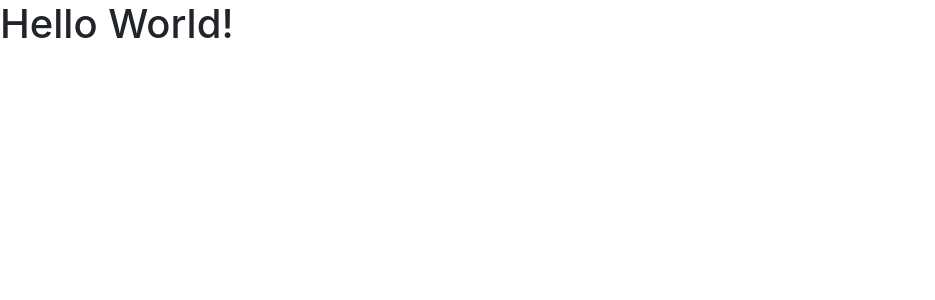
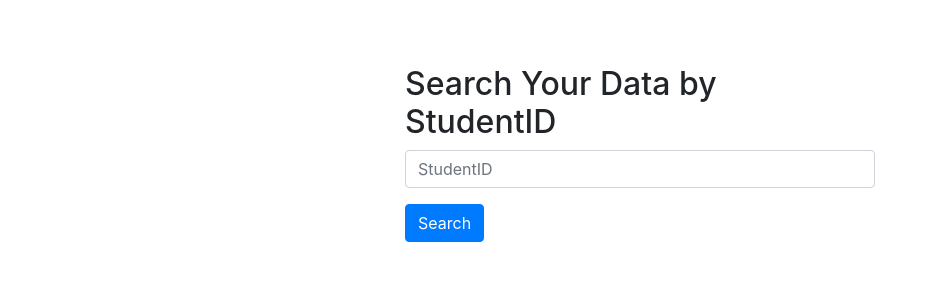
Before and after one commit to TJTHANAPAT/elective-course-registration, a React (Create React App) app: page /search in a window 1280 px wide. Shown: the top 300 px of the page, without its empty margins (0-935 px from the left). Built offline with nearby package versions, Linux system fonts and the light colour scheme; no server answers.

Commit message:
Init GetStudentData

```diff
--- a/src/App.js
+++ b/src/App.js
@@ -7,11 +7,15 @@ import {
 import CreateCourse from './CreateCourse'
 import Dashboard from './CourseDashboard';
 import Enroll from './Enroll';
+import GetStudentData from './GetStudentData';
 
 function App() {
   return (
     <Router>
       <Switch>
+        <Route path='/search/'>
+          <GetStudentData/>
+        </Route>
         <Route path='/course/enroll'>
           <Enroll/>
         </Route>
--- a/src/CourseDashboard.js
+++ b/src/CourseDashboard.js
@@ -58,7 +58,7 @@ class Dashboard extends React.Component {
                     <td>{course.courseCapacity}</td>
                     <td>{course.courseEnrolled}</td>
                     <td>{courseStatus}</td>
-                    <td style={{textAlign:'center'}}><a href={btnLink} className={btnStyle} role="button" aria-disabled={btnDisabled}>{btnText}</a></td>
+                    <td style={{textAlign:'center'}}><a href={btnLink} style={{width:'70px'}} className={btnStyle} role="button" aria-disabled={btnDisabled}>{btnText}</a></td>
                 </tr>
             )
         })
--- a/src/Enroll.js
+++ b/src/Enroll.js
@@ -63,7 +63,7 @@ class Enroll extends React.Component {
                 if (courseEnrolled < courseCapacity) {
                     courseRef.doc(courseID).get()
                         .then(course => {
-                            if (courseCapacity == course.data().courseCapacity) {
+                            if (courseCapacity === course.data().courseCapacity) {
                                 const {
                                     studentID,
                                     firstName,
@@ -80,7 +80,7 @@ class Enroll extends React.Component {
                                     studentGrade: studentGrade,
                                     studentClass: studentClass,
                                     studentRoll: studentRoll,
-                                    selectedCourse: courseID
+                                    enrolledCourse: courseID
                                 }
                                 studentRef.doc(studentID).set(studentData)
                                     .then(() => {
--- /dev/null
+++ b/src/GetStudentData.js
@@ -0,0 +1,137 @@
+import React from 'react';
+import firebase from 'firebase';
+import setupConfig from './setupConfig';
+const { courseYear } = setupConfig
+
+class GetStudentData extends React.Component {
+    state = {
+        searchStudentID:'',
+
+        studentID:'',
+        firstName:'',
+        lastName:'',
+        studentGrade:'',
+        studentClass:'',
+        studentRoll:'',
+
+        enrolledCourse:'',
+        courseName:'',
+
+        isGetDataComplete:false,
+        alertMessage:''
+    }
+    componentDidMount = () => {
+
+    }
+    updateInputByID = (event) => {
+        this.setState({
+            [event.target.id]:event.target.value
+        })
+    }
+
+    searchStudentByID = (event) => {
+        event.preventDefault();
+        const {searchStudentID, studentID} = this.state;
+        const db = firebase.firestore();
+        const studentRef = db.collection(courseYear).doc('student').collection('student')
+
+        if (searchStudentID !== studentID) {
+            this.setState({
+                isGetDataComplete: false,
+                alertMessage:'Loading...'
+            })
+            studentRef.doc(searchStudentID).get()
+            .then(studentDoc => {
+                if(studentDoc.exists) {
+                    const {firstName, lastName, studentID, studentGrade, studentClass, studentRoll, enrolledCourse} = studentDoc.data();
+                    this.setState({
+                        studentID: studentID,
+                        firstName: firstName,
+                        lastName: lastName,
+                        studentGrade: studentGrade,
+                        studentClass: studentClass,
+                        studentRoll: studentRoll,
+                        enrolledCourse: enrolledCourse,
+                    })
+                    const courseRef = db.collection(courseYear).doc('course').collection('course')
+                    courseRef.doc(enrolledCourse).get()
+                        .then(courseDoc => {
+                            const {courseName} = courseDoc.data()
+                            this.setState({
+                                courseName: courseName,
+                                isGetDataComplete: true,
+                                alertMessage:''
+                            })
+                        })
+                        .catch(err => {
+                            console.error('Error: ', err)
+                            this.setState({alertMessage:`Error: ${err}`})
+                        })
+                } else {
+                    this.setState({alertMessage:`No student with ID ${searchStudentID} found in database! Please enroll to the course first.`})
+                }
+            })
+            .catch(err => {
+                console.error('Error: ', err)
+                this.setState({alertMessage:`Error: ${err}`})
+            })
+        }
+
+    }
+
+    render(){
+        let data = () => {
+            return (<p>Hello</p>)
+        }
+        const {
+            searchStudentID,
+            isGetDataComplete,
+            firstName,
+            lastName,
+            studentID,
+            studentGrade,
+            studentClass,
+            studentRoll,
+            enrolledCourse,
+            courseName,
+            alertMessage
+        } = this.state;
+        if(isGetDataComplete) {
+            return (
+                <div className="wrapper">
+                    <h2>Search Your Data by StudentID</h2>
+                    <form onSubmit={this.searchStudentByID}>
+                        <div className="form-group">
+                            <input type="text" id="searchStudentID" className="form-control" onChange={this.updateInputByID} value={searchStudentID} placeholder="StudentID" required/>
+                        </div>
+                        <button type="submit" className="btn btn-primary">Search</button>
+                    </form>
+                    <br/>
+                    <p>
+                        Fullname: {firstName} {lastName} ({studentID})<br/>
+                        Grade: {studentGrade} Class: {studentClass} Roll: {studentRoll}<br/>
+                        Enrolled Course: {enrolledCourse} {courseName}
+                    </p>
+                    <p>{alertMessage}</p>
+                </div>
+            )
+        } else {
+            return (
+                <div className="wrapper">
+                    <h2>Search Your Data by StudentID</h2>
+                    <form onSubmit={this.searchStudentByID}>
+                        <div className="form-group">
+                            <input type="text" id="searchStudentID" className="form-control" onChange={this.updateInputByID} value={searchStudentID} placeholder="StudentID" required/>
+                        </div>
+                        <button type="submit" className="btn btn-primary">Search</button>
+                    </form>
+                    <br/>
+                    <p>{alertMessage}</p>
+                </div>
+            )
+        }
+
+    }
+}
+
+export default GetStudentData;
```
